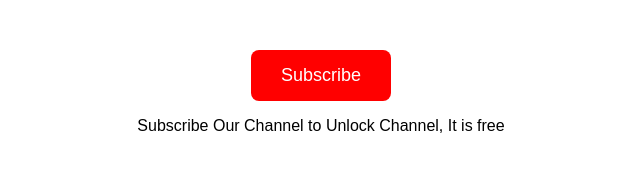
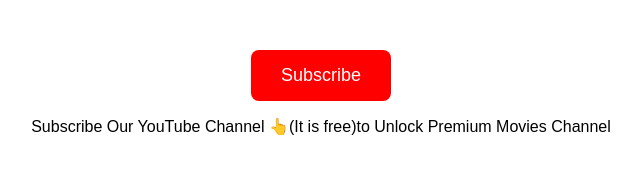
Before and after one commit to Sugamdeol/Subscribe-, a plain HTML site: page index.html in a window 1280 px wide. Shown: the whole page, without its empty margins (319-960 px from the left). Drawn offline with Linux system fonts and the light colour scheme.

Commit message:
Update index.html

```diff
--- a/index.html
+++ b/index.html
@@ -50,7 +50,7 @@
 
 <div id="subscribe-container">
   <button id="subscribe-btn" class="subscribe-btn" onclick="subscribe()">Subscribe</button>
-  <p id="subscribe-text">Subscribe Our Channel to Unlock Channel, It is free</p>
+  <p id="subscribe-text">Subscribe Our YouTube Channel 👆(It is free)to Unlock Premium Movies Channel</p>
 </div>
 
 <div id="join-container">
```
